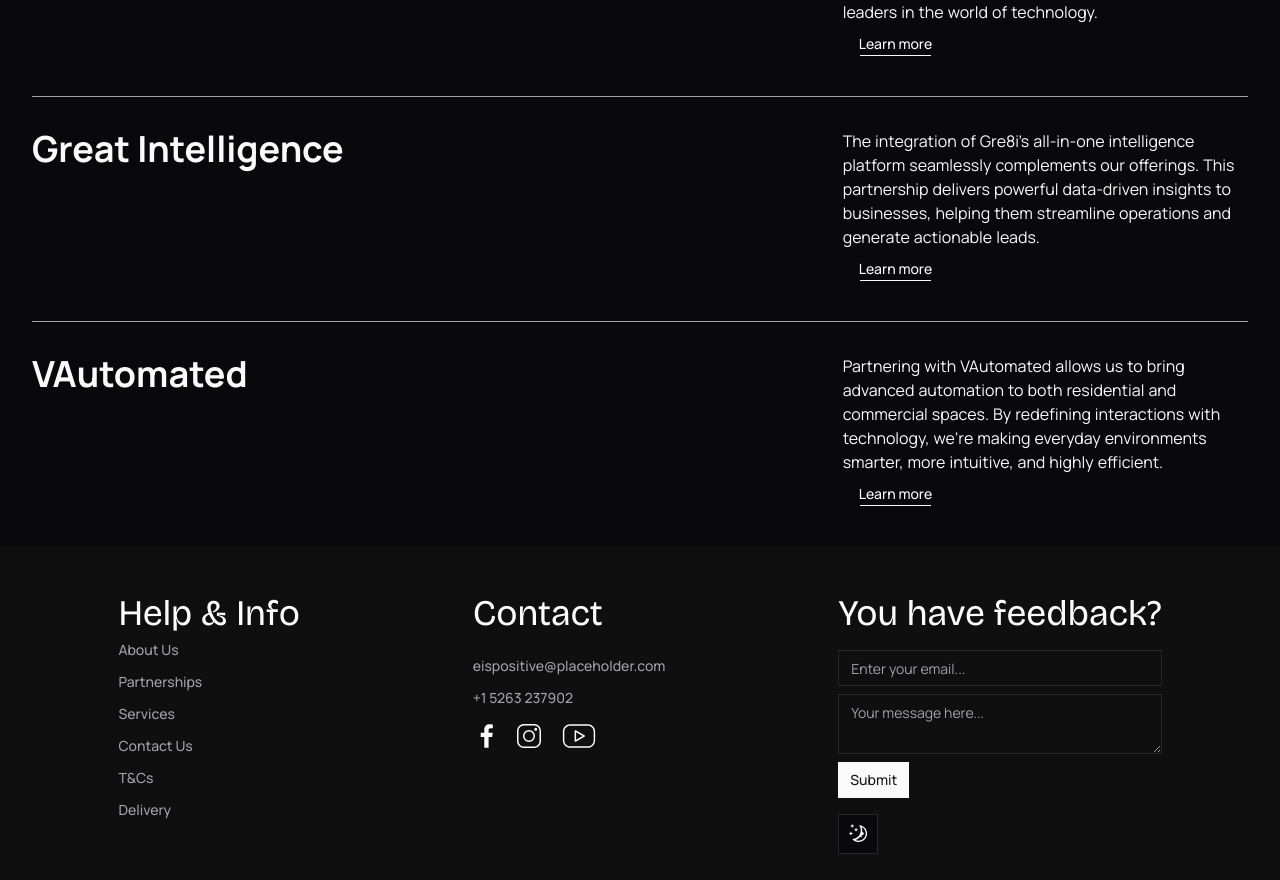
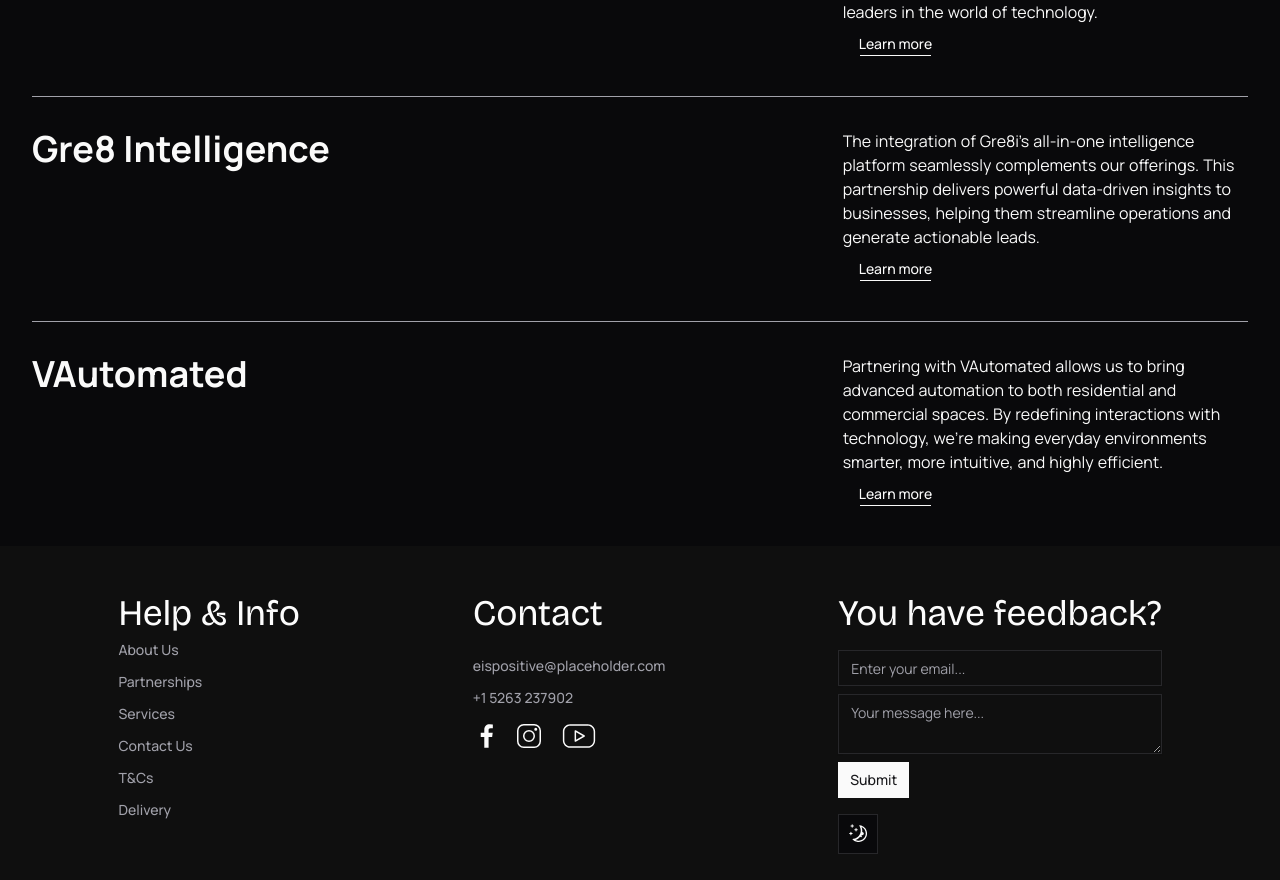
Before and after one commit to whoisrobb/vitfusion, a React (Vite) app: page /partners in a window 1280 px wide. Shown: the part 1226-2106 px from the top of the page. Built offline with nearby package versions, Linux system fonts and the light colour scheme.

Commit message:
refactor: change name

```diff
--- a/src/app/partners/_components/gre8i.tsx
+++ b/src/app/partners/_components/gre8i.tsx
@@ -14,7 +14,7 @@
         <AnimSeparator />
 
         <div className="grid md:grid-cols-3 grid-cols-1 py-8">
-            <h1 className="col-span-2 capitalize md:text-4xl text-2xl font-bold">Great Intelligence</h1>
+            <h1 className="col-span-2 capitalize md:text-4xl text-2xl font-bold">Gre8 Intelligence</h1>
             <div className="space-y-4">
                 <p
                     className="flex flex-wrap gap-x-1"
```
